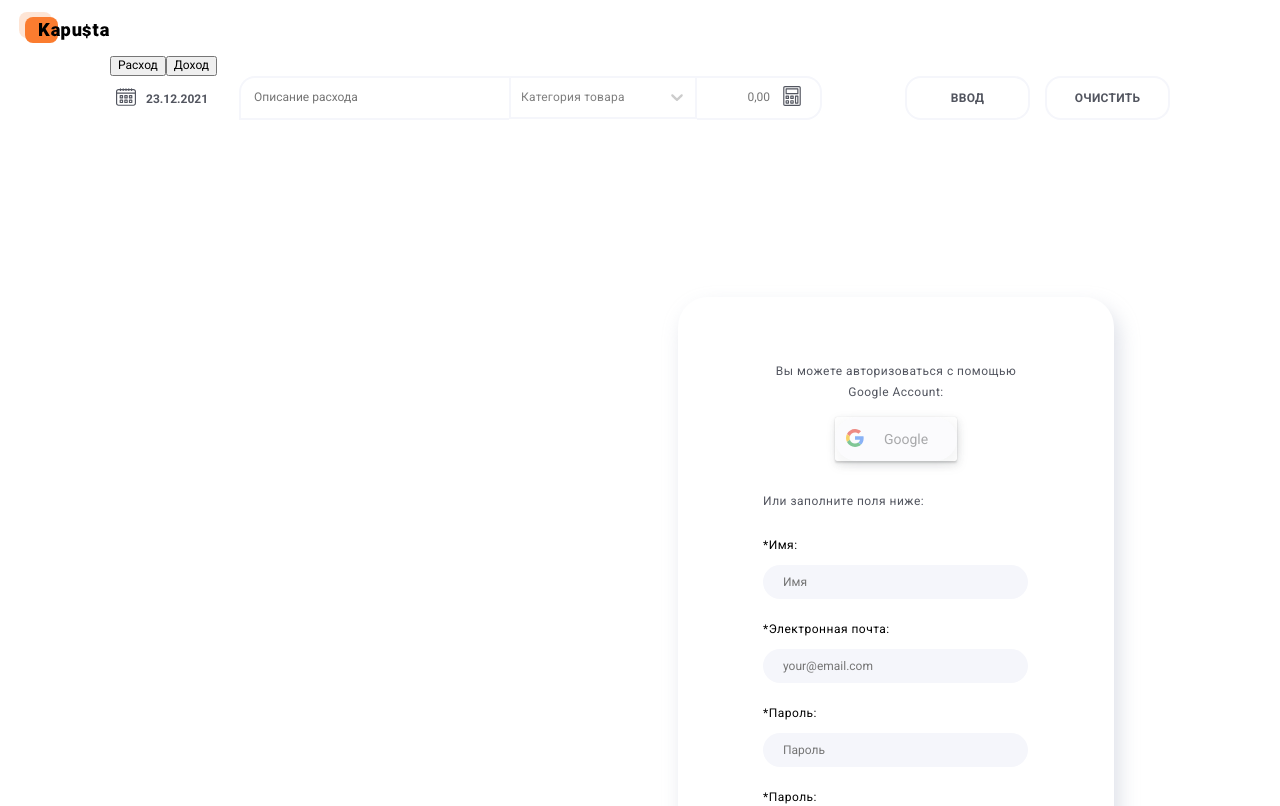
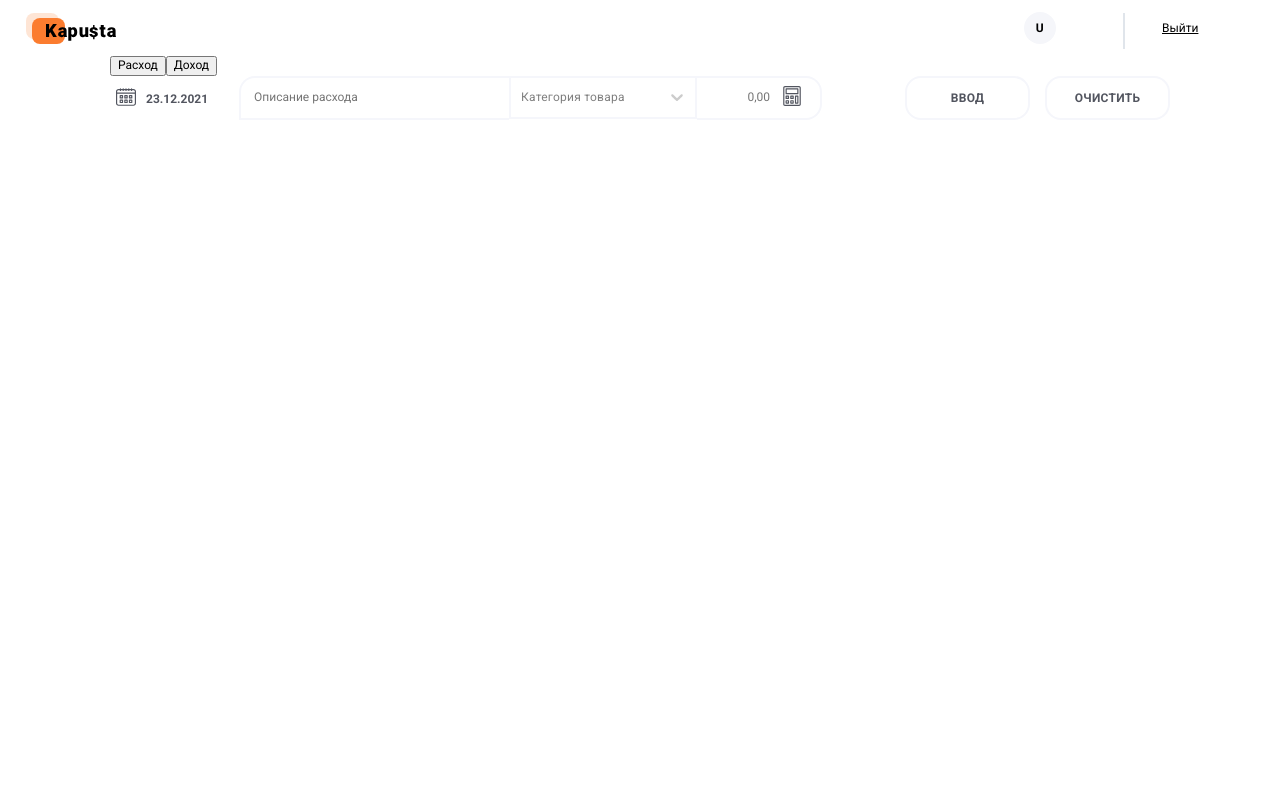
Before and after one commit to anna-stasya/cabbage-f05, a React (Create React App) app: page /transactions in a window 1280 px wide. Shown: the top 806 px of the page. Built offline with nearby package versions, Linux system fonts and the light colour scheme; no server answers.

Commit message:
почти готово

```diff
--- a/src/App.js
+++ b/src/App.js
@@ -35,7 +35,7 @@
     <>
       <header className={styles.headerContainer}>
         <AppBar></AppBar>
-        {isLoggedIn ? <UserMenu /> : <Registration />}
+        {isLoggedIn ? <UserMenu /> : <Login />}
       </header>
 
       <Container>
--- a/src/components/Header/Header.module.css
+++ b/src/components/Header/Header.module.css
@@ -8,19 +8,33 @@
   width: 320px;
   height: 56px;
 }
+
 .logout {
+  width: 12px;
+  height: 16px;
   margin-top: 20px;
+  margin-right: 19px;
   margin-left: auto;
-  margin-right: 19px;
+  background: none;
+  padding: 0;
+  justify-content: center;
+  border: none;
 }
 .user {
   width: 32px;
   margin-top: 12px;
   height: 32px;
+  background: #f5f6fa;
+  border-radius: 50%;
+  text-align: center;
   margin-left: 129px;
-  background: #f5f6fa;
-
-  border-radius: 50%;
+  border: none;
+  font-family: Roboto;
+  font-size: 12px;
+  font-style: normal;
+  font-weight: 700;
+  line-height: 14px;
+  letter-spacing: 0.04em;
 }
 .userName {
   display: none;
@@ -31,7 +45,10 @@
 @media (min-width: 768px) {
   .headerContainer {
     width: 768px;
-    display: flex;
+  }
+
+  .logo {
+    margin-left: 26px;
   }
   .userName {
     display: inline-block;
@@ -73,3 +90,19 @@
     margin-right: 20px;
   }
 }
+
+@media (min-width: 1280px) {
+  .headerContainer {
+    width: 1280px;
+  }
+
+  .logo {
+    margin-top: 13px;
+  }
+  .user {
+    margin-left: 908px;
+  }
+  .tabletLogout {
+    margin-left: 20px;
+  }
+}
--- a/src/components/Header/userMenu.js
+++ b/src/components/Header/userMenu.js
@@ -8,7 +8,7 @@
 
   const name = useSelector(authSelectors.getUsername);
   return (
-    <div>
+    <>
       <button type="button" className={styles.user}>
         U
       </button>
@@ -51,6 +51,6 @@
       >
         Выйти
       </button>
-    </div>
+    </>
   );
 }
--- a/src/redux/auth/auth-slice.js
+++ b/src/redux/auth/auth-slice.js
@@ -4,7 +4,7 @@
 const initialState = {
   user: { name: null, email: null },
   token: null,
-  isLoggedIn: false,
+  isLoggedIn: true,
   isGoogleSigned: false,
 };
 
@@ -17,14 +17,14 @@
       state.user = action.payload.user;
       state.token = action.payload.token;
       state.isLoggedIn = true;
-      state.isGoogleSigned = action.payload.token
+      state.isGoogleSigned = action.payload.token;
     },
     [authOperations.logIn.fulfilled](state, action) {
       console.log('login', action);
       state.user = action.payload.user;
       state.token = action.payload.token;
       state.isLoggedIn = true;
-      state.isGoogleSigned = action.payload.token
+      state.isGoogleSigned = action.payload.token;
     },
 
     [authOperations.logOut.fulfilled](state, action) {
```
